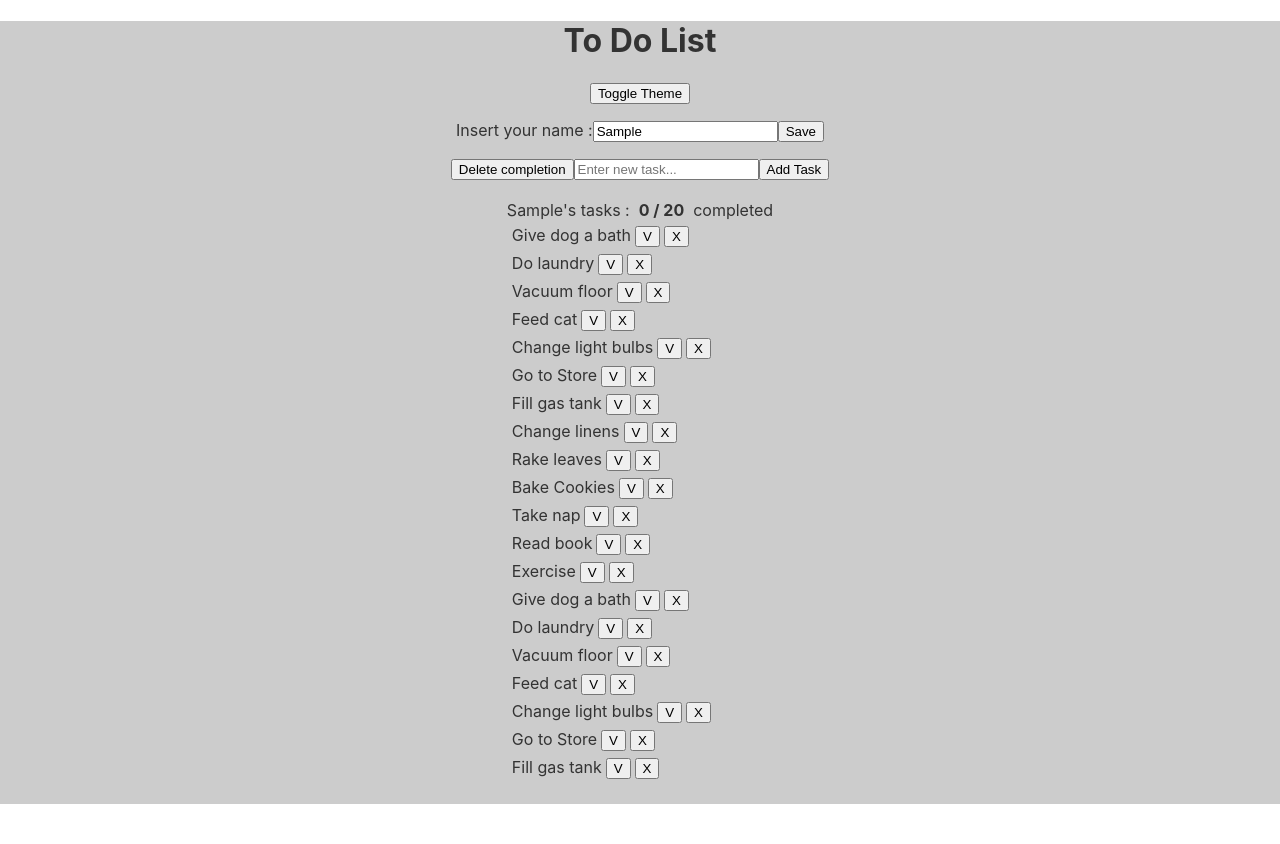
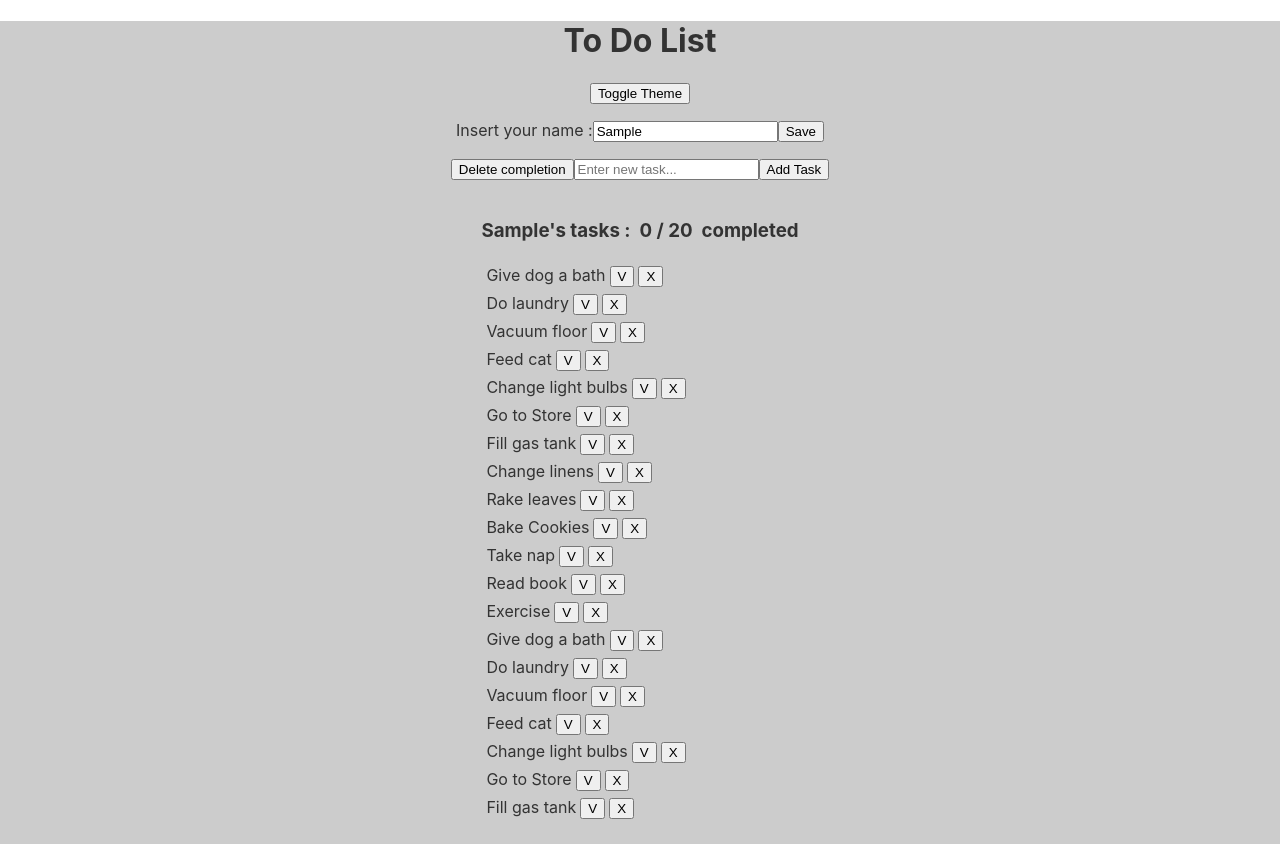
Before and after one commit to tzlila1/todo-list-app, a React (Create React App) app: page / in a window 1280 px wide. Both pictures are taken after typing "Sample" into the empty fields and a click on the button "Save". Before the commit the page ends 804 px from the top, so only its background shows below. Built offline with nearby package versions, Linux system fonts and the light colour scheme.

Commit message:
reset the list  only if name really changed

```diff
--- a/src/components/Header.js
+++ b/src/components/Header.js
@@ -1,4 +1,4 @@
-import React, { useState, useContext} from 'react';
+import React, { useState, useContext, useEffect} from 'react';
 import { useThemeUpdate } from '../Context/themeContext';
 import { useText } from '../Context/userNameContext';
 import TodoListContext from '../Context/todoListContext';
@@ -10,15 +10,15 @@ const Header = () => {
     const [name, setName] = useState("")
     const {text, setText} = useText()
     const toggleTheme = useThemeUpdate()
-    const { todos , completed ,dispatch } = useContext(TodoListContext);
+    const { dispatch } = useContext(TodoListContext);
+
+    useEffect(()=>{
+        console.warn('useEffect fired')
+        dispatch(resetList())
+    }, [text])
 
     const changeName = () =>{
-        console.log("change name")
-        console.log(todos)
-
-        dispatch(resetList())
         setText(name)
-
     }
 
     return (
--- a/src/components/TodoList.js
+++ b/src/components/TodoList.js
@@ -12,12 +12,13 @@ const TodoList = ({ handleToggle}) => {
     <div style={{display:'flex', justifyContent:'center', padding:'20px'}}>
         {text?
             <div>
-                {text}'s tasks :
-                &nbsp;
-                    <b>
-                    {completed} / {todos.length}
-                    </b>
-                    &nbsp; completed
+                <h3>  {text}'s tasks :
+                    &nbsp;
+                        <b>
+                        {completed} / {todos.length}
+                        </b>
+                        &nbsp; completed
+                </h3>
                 <table style={{background:'#r82aebc4f'}}>
                     <tbody>
                     {todos.map(todo => {
```
